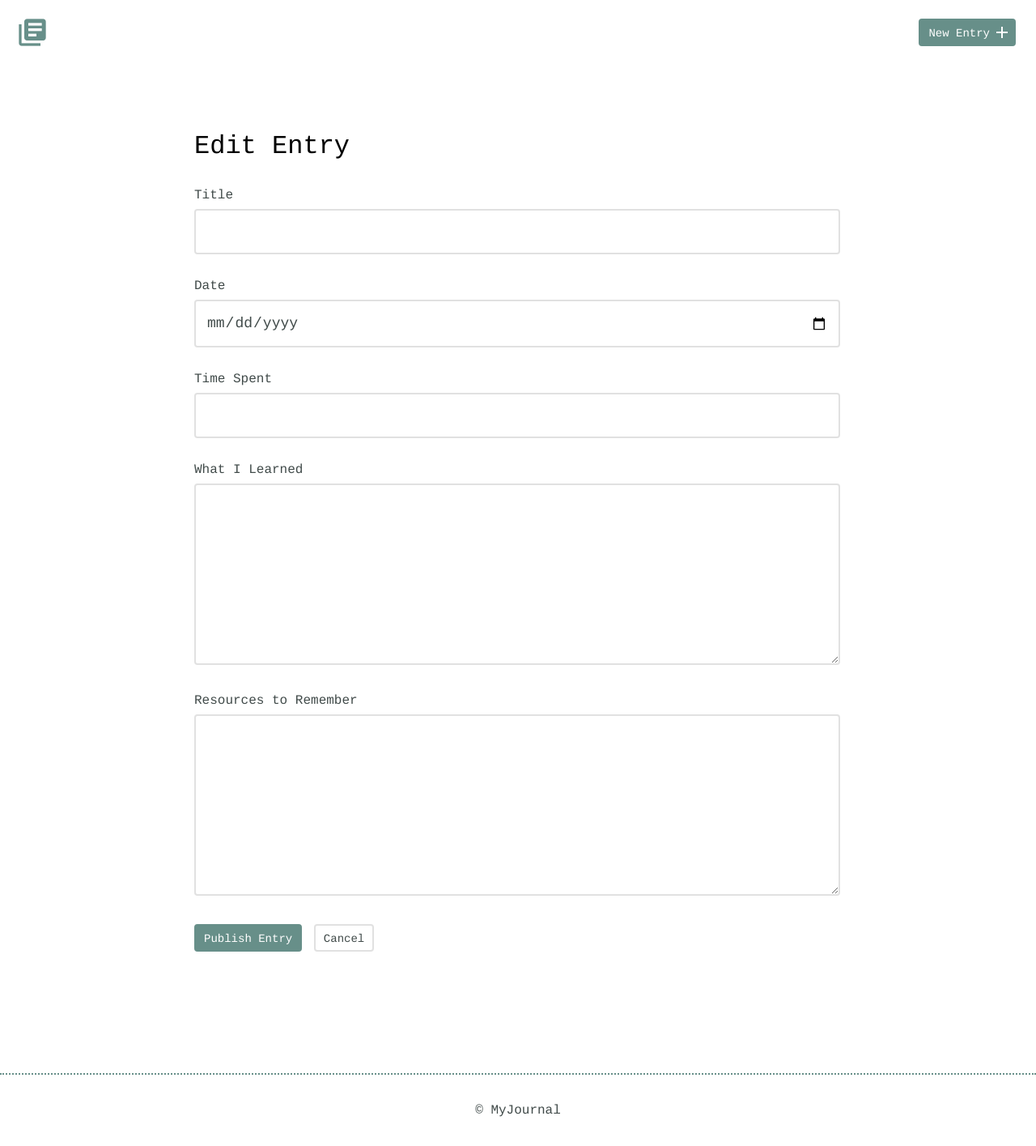
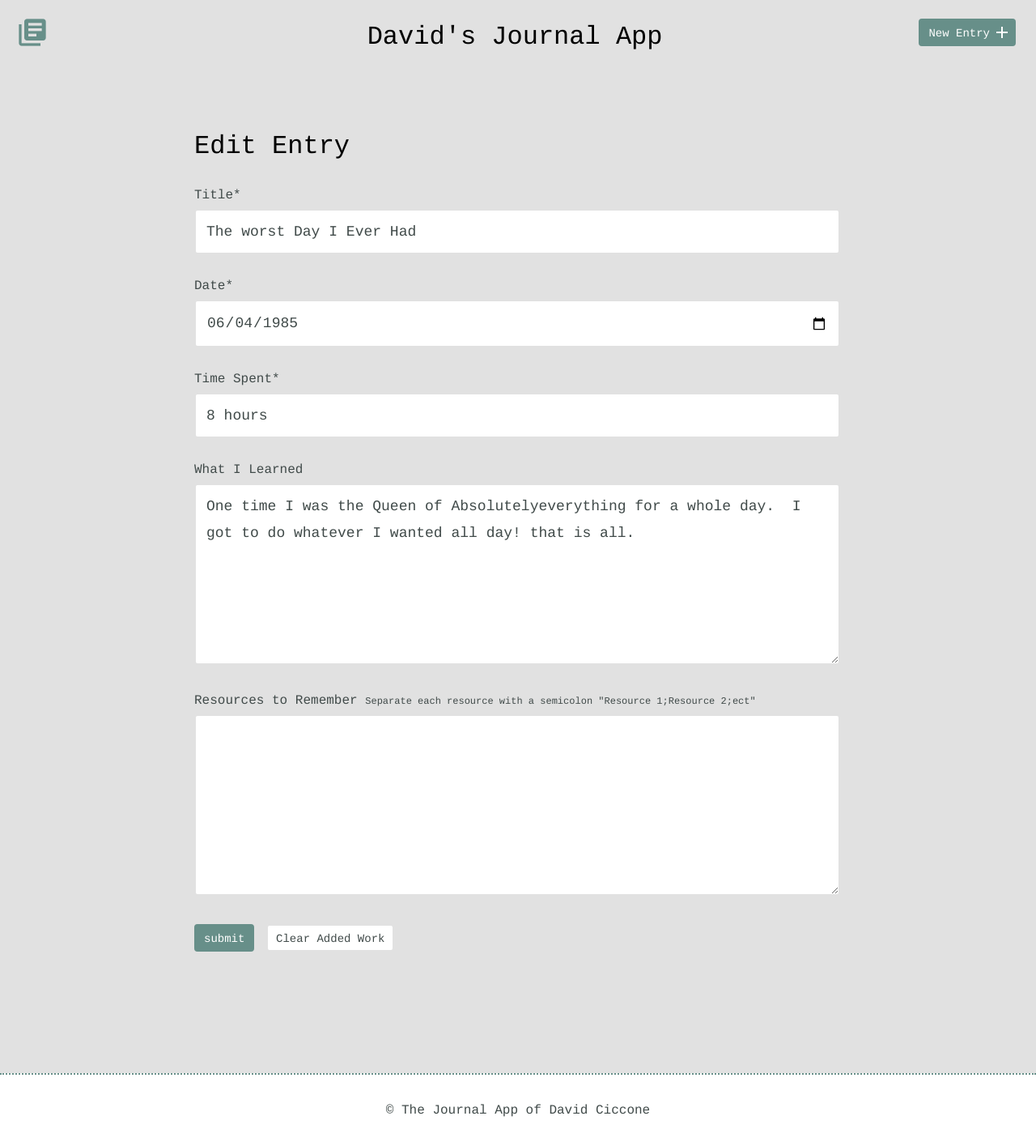
Before and after one commit to DavidCiccone/treehouse_php_project3, a PHP site: page /edit.php?id=1 in a window 1280 px wide. Shown: the whole page at 81% size. Run offline with PHP 8.4, Linux system fonts and the light colour scheme; data comes from the database, SQL or seed files in the repository; both versions use the stored data as it was after the commit.

Commit message:
Adding: final project.

```diff
--- a/php_learning_journal/css/site.css
+++ b/php_learning_journal/css/site.css
@@ -13,6 +13,7 @@ body {
 .container {
 	margin: 0 auto;
 	padding: 0 25px;
+	background-color: #e1e1e1;
 }
 header .site-header {
 	margin: 0 auto;
@@ -32,6 +33,16 @@ footer {
 	text-align: center;
 	padding: 35px 0;
 	border-top: 2px dotted #678f89;
+}
+article{
+	background-color: #ffffff;
+	padding: 10px;
+}
+article h2{
+	text-decoration: underline;
+}
+article h2 a:hover{
+	color:red;
 }
 
 
@@ -175,11 +186,21 @@ ul li a {
 	padding-bottom: 80px;
 	text-align: center;
 	margin: 0 auto;
+	background-color: #e1e1e1;
 }
 .edit a {
 	font-weight: 400;
 	text-transform: uppercase;
 	font-size: 18px;
+}
+
+.edit p{
+	margin-top:0;
+}
+.header-title{
+	text-align: center;
+	padding-top: 30px;
+	font-size: 32px;
 }
 
 
--- a/php_learning_journal/edit.php
+++ b/php_learning_journal/edit.php
@@ -3,7 +3,7 @@
     <head>
         <meta charset="utf-8">
         <meta http-equiv="x-ua-compatible" content="ie=edge">
-        <title>MyJournal</title>
+        <title>The Journal of David Ciccone | Journal Entry Edit Page</title>
         <link href="https://fonts.googleapis.com/css?family=Cousine:400" rel="stylesheet" type="text/css">
         <link href="https://fonts.googleapis.com/css?family=Work+Sans:600" rel="stylesheet" type="text/css">
         <link href="https://fonts.googleapis.com/icon?family=Material+Icons" rel="stylesheet">
@@ -12,25 +12,47 @@
     </head>
     <body>
 
-    <?php include('includes/header.php'); ?>
+    <?php include('includes/header.php');
+             require 'includes/functions.php';
+             $editVars = getEditInfo($_GET['id']);
+             $id = $_GET['id'];
+             $title = $editVars[title];
+             $date = $editVars[date];
+             $timeSpent = $editVars[time_spent];
+             $learned = $editVars[learned];
+             $resources = $editVars[resources];
+
+             if($_SERVER['REQUEST_METHOD'] == 'POST'){
+                 $title = trim(filter_input(INPUT_POST, 'title', FILTER_SANITIZE_STRING));
+                 $date = trim(filter_input(INPUT_POST, 'date', FILTER_SANITIZE_STRING));
+                 $timeSpent = trim(filter_input(INPUT_POST, 'timeSpent', FILTER_SANITIZE_STRING));
+                 $learned = trim(filter_input(INPUT_POST, 'whatILearned', FILTER_SANITIZE_STRING));
+                 $resources = trim(filter_input(INPUT_POST, 'ResourcesToRemember', FILTER_SANITIZE_STRING));
+                 $id = $_GET['id'];
+
+                 editJournalEntry($title, $date, $timeSpent, $learned, $resources, $id);
+                 exit;
+             };
+
+    ?>
 
         <section>
             <div class="container">
                 <div class="edit-entry">
                     <h2>Edit Entry</h2>
-                    <form>
-                        <label for="title"> Title</label>
-                        <input id="title" type="text" name="title"><br>
-                        <label for="date">Date</label>
-                        <input id="date" type="date" name="date"><br>
-                        <label for="time-spent"> Time Spent</label>
-                        <input id="time-spent" type="text" name="timeSpent"><br>
+                    <form method="post">
+                        <label for="title"> Title*</label>
+                        <input id="title" type="text" name="title" value="<?php echo $title; ?>" required><br>
+                        <label for="date">Date*</label>
+                        <input id="date" type="date" name="date" value="<?php echo $date; ?>" required><br>
+                        <label for="time-spent"> Time Spent*</label>
+                        <input id="time-spent" type="text" name="timeSpent" value="<?php echo $timeSpent; ?>" required><br>
                         <label for="what-i-learned">What I Learned</label>
-                        <textarea id="what-i-learned" rows="5" name="whatILearned"></textarea>
-                        <label for="resources-to-remember">Resources to Remember</label>
-                        <textarea id="resources-to-remember" rows="5" name="ResourcesToRemember"></textarea>
-                        <input type="submit" value="Publish Entry" class="button">
-                        <a href="#" class="button button-secondary">Cancel</a>
+                        <textarea id="what-i-learned" rows="5" type="text" name="whatILearned" value="<?php echo $learned; ?>"><?php echo $learned; ?></textarea>
+                        <label for="resources-to-remember">Resources to Remember <span style="font-size:12px;">Separate each resource with a semicolon "Resource 1;Resource 2;ect"</span></label>
+                        <textarea id="resources-to-remember" type="text" rows="5" name="ResourcesToRemember" value="<?php echo $resources; ?>"><?php echo $resources; ?></textarea>
+                        <input type="submit" value="submit" class="button">
+                        <input type="reset" value="Clear Added Work" class="button button-secondary">
                     </form>
                 </div>
             </div>
--- a/php_learning_journal/includes/footer.php
+++ b/php_learning_journal/includes/footer.php
@@ -1,7 +1,7 @@
 <?php
 echo '<footer>
         <div>
-            &copy; MyJournal
+            &copy; The Journal App of David Ciccone
         </div>
     </footer>';
 ?>
--- a/php_learning_journal/includes/functions.php
+++ b/php_learning_journal/includes/functions.php
@@ -1,5 +1,6 @@
 <?php
 
+//Retrives information for specific journal entry for the details page.
 function getJournalDetails($journalId){
     include 'includes/connection.php';
 
@@ -14,6 +15,7 @@ function getJournalDetails($journalId){
     return $entryData->fetch();
 };
 
+//Retrives all journal entrys for the index.php page
 function getJournalEntries(){
     include 'includes/connection.php';
 
@@ -25,11 +27,27 @@ function getJournalEntries(){
     }
 };
 
+//Deletes journal entry
+function delEntry($entryId){
+    include 'includes/connection.php';
+
+    try{
+        $entryData = $db->prepare('DELETE FROM entries WHERE id = ?');
+        $entryData->bindValue(1, $entryId, PDO::PARAM_INT);
+        $entryData->execute();
+        return true;
+    } catch(Exception $e){
+        echo "Error!: " . $e->getMessage() . "</br>";
+        return false;
+    }
+
+};
+
+//Adds a journal entry
 function addJournalEntry($title, $date, $timeSpent, $learned, $resources){
     include 'includes/connection.php';
 
     $sql = 'INSERT INTO entries(title, date, time_spent, learned, resources) VALUES(?, ?, ?, ?, ?)';
-
 
         $results = $db->prepare($sql);
         $results->bindValue(1, $title, PDO::PARAM_STR);
@@ -38,6 +56,43 @@ function addJournalEntry($title, $date, $timeSpent, $learned, $resources){
         $results->bindValue(4, $learned, PDO::PARAM_STR);
         $results->bindValue(5, $resources, PDO::PARAM_STR);
         $results->execute();
+        return true;
+};
 
+//Retrives the journal entries information and applies it to the edit form on the edit.php page
+function getEditInfo($id){
+    include 'includes/connection.php';
+
+    try{
+        $editData = $db->prepare('SELECT title, date, time_spent, learned, resources FROM entries WHERE id = ?');
+        $editData->bindValue(1, $id, PDO::PARAM_INT);
+        $editData->execute();
+    } catch(Exception $e){
+        echo "Error!: " . $e->getMessage() . "</br>";
+        return false;
+    }
+    return $editData->fetch();
+};
+
+//Applies edits to the database on submit of the form on edit.php
+function editJournalEntry($title, $date, $timeSpent, $learned, $resources, $id){
+    include 'includes/connection.php';
+
+    $sql = 'UPDATE entries SET title = ?, date = ?, time_spent = ?, learned = ?, resources = ? WHERE id = ?';
+
+    try{
+        $results = $db->prepare($sql);
+        $results->bindValue(1, $title, PDO::PARAM_STR);
+        $results->bindValue(2, $date, PDO::PARAM_STR);
+        $results->bindValue(3, $timeSpent, PDO::PARAM_STR);
+        $results->bindValue(4, $learned, PDO::PARAM_STR);
+        $results->bindValue(5, $resources, PDO::PARAM_STR);
+        $results->bindValue(6, $id, PDO::PARAM_INT);
+        $results->execute();
+        header('Location: detail.php?id=' . $id);
     return true;
+    } catch(Exception $e){
+        echo "Error!: " . $e->getMessage() . "</br>";
+        return false;
+    }
 };
--- a/php_learning_journal/includes/header.php
+++ b/php_learning_journal/includes/header.php
@@ -3,7 +3,9 @@ echo '<header>
         <div class="container">
             <div class="site-header">
                 <a class="logo" href="index.php"><i class="material-icons">library_books</i></a>
+
                 <a class="button icon-right" href="new.php"><span>New Entry</span> <i class="material-icons">add</i></a>
+                <h1 class="header-title">&nbsp;&nbsp;&nbsp;&nbsp;David\'s Journal App</h1>
             </div>
         </div>
      </header>';
--- a/php_learning_journal/index.php
+++ b/php_learning_journal/index.php
@@ -3,7 +3,7 @@
     <head>
         <meta charset="utf-8">
         <meta http-equiv="x-ua-compatible" content="ie=edge">
-        <title>MyJournal</title>
+        <title>The Journal of David Ciccone</title>
         <link href="https://fonts.googleapis.com/css?family=Cousine:400" rel="stylesheet" type="text/css">
         <link href="https://fonts.googleapis.com/css?family=Work+Sans:600" rel="stylesheet" type="text/css">
         <link href="https://fonts.googleapis.com/icon?family=Material+Icons" rel="stylesheet">
--- a/php_learning_journal/new.php
+++ b/php_learning_journal/new.php
@@ -3,7 +3,7 @@
     <head>
         <meta charset="utf-8">
         <meta http-equiv="x-ua-compatible" content="ie=edge">
-        <title>MyJournal</title>
+        <title>The Journal of David Ciccone | New Journal Entry</title>
         <link href="https://fonts.googleapis.com/css?family=Cousine:400" rel="stylesheet" type="text/css">
         <link href="https://fonts.googleapis.com/css?family=Work+Sans:600" rel="stylesheet" type="text/css">
         <link href="https://fonts.googleapis.com/icon?family=Material+Icons" rel="stylesheet">
@@ -30,7 +30,7 @@
             $resources = trim(filter_input(INPUT_POST, 'ResourcesToRemember', FILTER_SANITIZE_STRING));
 
             addJournalEntry($title, $date, $timeSpent, $learned, $resources);
-            header('Location: new.php');
+            header('Location: index.php');
             exit;
         };
 
@@ -49,7 +49,7 @@
                         <input id="time-spent" type="text" name="timeSpent" value="<?php echo $timeSpent; ?>" required><br>
                         <label for="what-i-learned">What I Learned</label>
                         <textarea id="what-i-learned" rows="5" type="text" name="whatILearned" value="<?php echo $learned; ?>"></textarea>
-                        <label for="resources-to-remember">Resources to Remember</label>
+                        <label for="resources-to-remember">Resources to Remember <span style="font-size:12px;">Separate each resource with a semicolon "Resource 1;Resource 2;ect"</span></label>
                         <textarea id="resources-to-remember" type="text" rows="5" name="ResourcesToRemember" value="<?php echo $resources; ?>"></textarea>
                         <input type="submit" value="submit" class="button">
                         <input type="reset" value="Cancel" class="button button-secondary">
```
Also changed, not shown: php_learning_journal/detail.php (+31 -11 lines), php_learning_journal/includes/journal.db.
